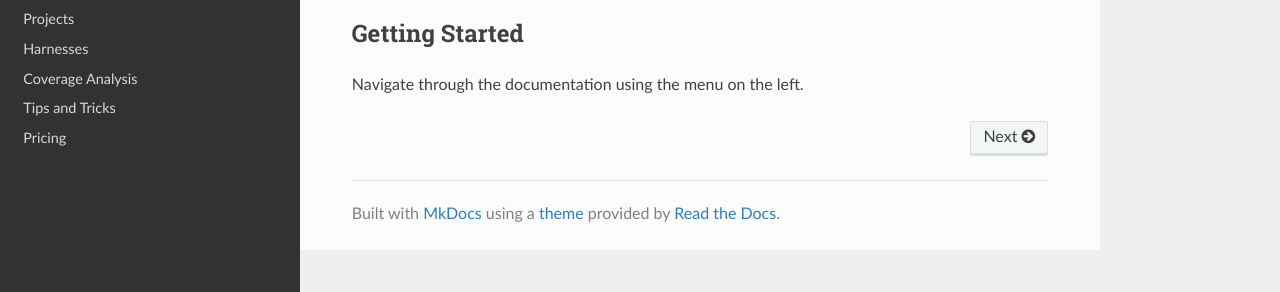
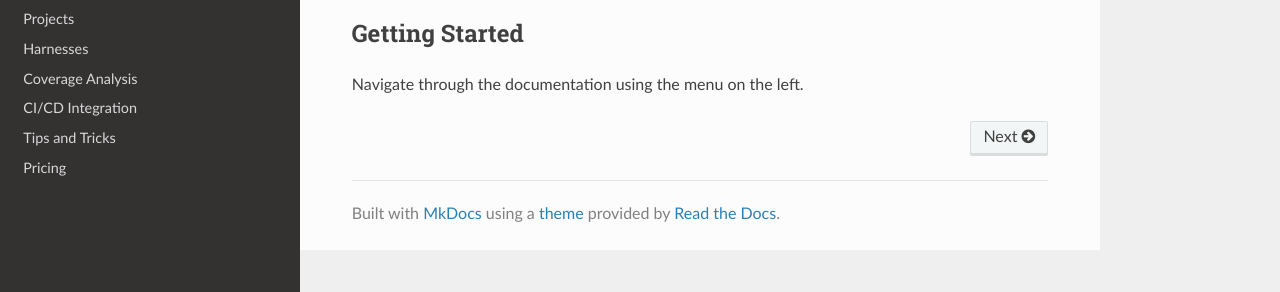
Before and after one commit to fuz-zone/public-docs, an MkDocs documentation site: the page built from docs/index.md, in a window 1280 px wide. Shown: the part 191-483 px from the top of the page. Built offline with MkDocs 1.6.1, drawn with Linux system fonts in a browser that asks for light colours; nearby versions of some CDN libraries.

Commit message:
feat: Add CI/CD Integration page to documentation navigation

```diff
--- a/mkdocs.yml
+++ b/mkdocs.yml
@@ -7,5 +7,6 @@ nav:
   - Projects: projects.md
   - Harnesses: harnesses/index.md
   - Coverage Analysis: coverage-analysis.md
+  - CI/CD Integration: ci-cd.md
   - Tips and Tricks: tips-and-tricks.md
   - Pricing: pricing.md
```
